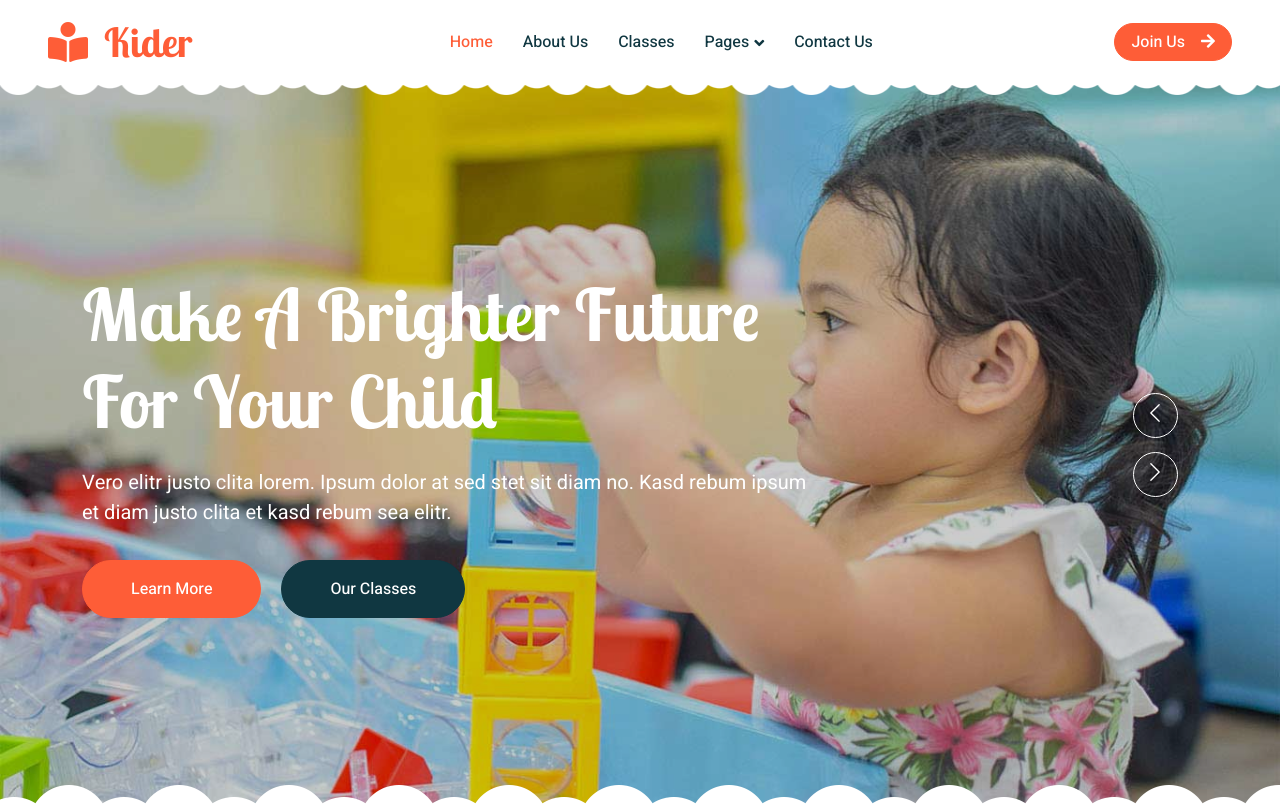
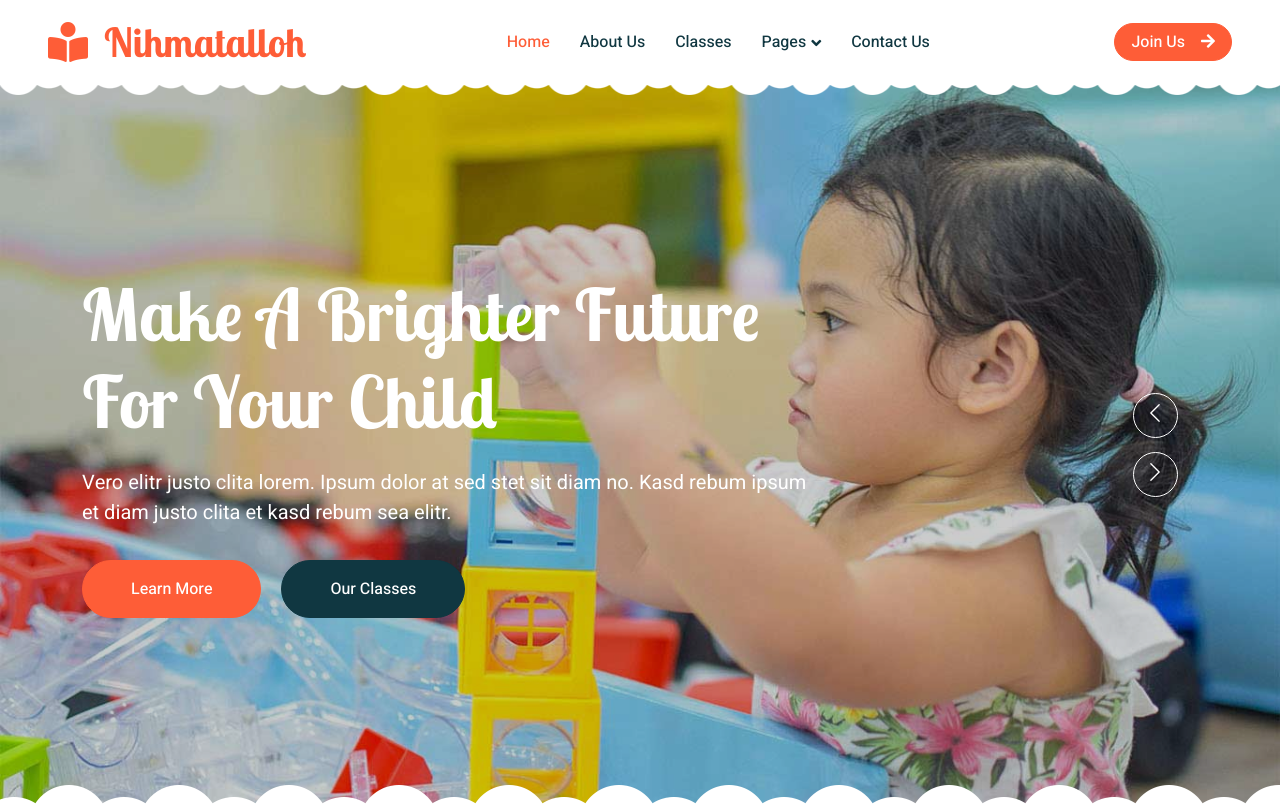
Before and after one commit to AbdulmalikAbdulwakeel1/nimotallah, a plain HTML site: page index.html in a window 1280 px wide. Shown: the top 806 px of the page. Drawn offline with nearby package versions, Linux system fonts and the light colour scheme.

Commit message:
Update index.html

```diff
--- a/index.html
+++ b/index.html
@@ -3,7 +3,7 @@
 
 <head>
     <meta charset="utf-8">
-    <title>Kider - Preschool Website Template</title>
+    <title>Nihmatalloh Group of Schools</title>
     <meta content="width=device-width, initial-scale=1.0" name="viewport">
     <meta content="" name="keywords">
     <meta content="" name="description">
@@ -43,7 +43,7 @@
         <!-- Navbar Start -->
         <nav class="navbar navbar-expand-lg bg-white navbar-light sticky-top px-4 px-lg-5 py-lg-0">
             <a href="index.html" class="navbar-brand">
-                <h1 class="m-0 text-primary"><i class="fa fa-book-reader me-3"></i>Kider</h1>
+                <h1 class="m-0 text-primary"><i class="fa fa-book-reader me-3"></i>Nihmatalloh</h1>
             </a>
             <button type="button" class="navbar-toggler" data-bs-toggle="collapse" data-bs-target="#navbarCollapse">
                 <span class="navbar-toggler-icon"></span>
```
